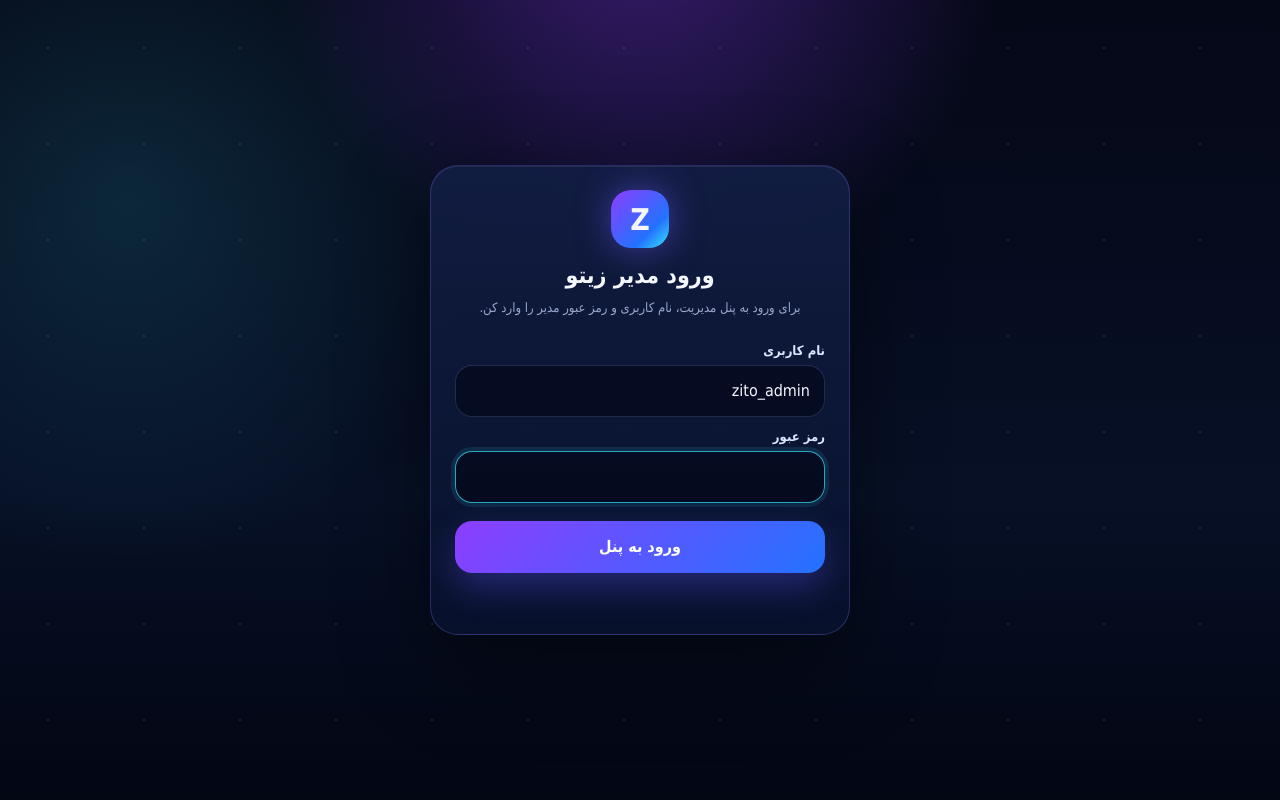
After one commit to TheAlta/ZitoApp, a Python web app: template src/templates/admin_login.html in a window 1280 px wide. The commit adds this page. Run offline with Jinja, Linux system fonts and the light colour scheme; the template is opened without the code that fills it, so the values that code supplies are empty.

Commit message:
Add database-backed admin login

```diff
--- a/src/config.py
+++ b/src/config.py
@@ -19,6 +19,8 @@ class Settings(BaseSettings):
 
     admin_username: str = Field("zito_admin", alias="ADMIN_USERNAME")
     admin_password: str = Field("change-me", alias="ADMIN_PASSWORD")
+    admin_session_secret: str = Field("change-me-admin-session-secret", alias="ADMIN_SESSION_SECRET")
+    admin_session_days: int = Field(3650, alias="ADMIN_SESSION_DAYS")
 
     model_config = SettingsConfigDict(env_file=".env", env_file_encoding="utf-8", extra="ignore")
 
--- a/src/templates/admin.html
+++ b/src/templates/admin.html
@@ -17,6 +17,7 @@
     h1 { margin: 0; font-size: 24px; }
     .muted { margin-top: 5px; color: var(--muted); font-size: 13px; }
     .badge { width: fit-content; border: 1px solid var(--line); background: rgba(255,255,255,.06); border-radius: 999px; padding: 10px 13px; color: #d9e4ff; font-size: 12px; box-shadow: inset 0 1px 0 rgba(255,255,255,.06); backdrop-filter: blur(14px); }
+    .top-actions { display: flex; align-items: center; justify-content: end; gap: 10px; flex-wrap: wrap; }
     .toolbar { display: grid; grid-template-columns: 1fr auto; gap: 12px; padding: 12px; margin-bottom: 16px; border: 1px solid var(--line); border-radius: 22px; background: rgba(10, 19, 47, .72); box-shadow: 0 22px 70px rgba(0,0,0,.30), inset 0 1px 0 rgba(255,255,255,.05); }
     input { width: 100%; height: 48px; border: 1px solid rgba(151, 164, 255, .18); border-radius: 16px; background: rgba(3, 8, 25, .65); color: var(--text); padding: 0 14px; font: inherit; outline: none; transition: .18s ease; }
     input::placeholder { color: #7482a8; }
@@ -24,6 +25,7 @@
     button { border: 0; border-radius: 16px; min-height: 48px; padding: 0 15px; color: white; font: inherit; font-weight: 800; cursor: pointer; background: linear-gradient(135deg, var(--purple), var(--blue)); box-shadow: 0 13px 30px rgba(91, 83, 255, .30); transition: transform .16s ease, opacity .16s ease; }
     button:hover { transform: translateY(-1px); }
     button.danger { background: linear-gradient(135deg, #ff4f7b, #b4235a); box-shadow: 0 13px 30px rgba(255, 79, 123, .20); }
+    button.ghost { background: rgba(255,255,255,.07); border: 1px solid var(--line); box-shadow: none; }
     .grid { display: grid; grid-template-columns: repeat(auto-fill, minmax(310px, 1fr)); gap: 14px; }
     .card { position: relative; overflow: hidden; border: 1px solid var(--line); border-radius: 24px; padding: 16px; background: linear-gradient(180deg, rgba(18, 30, 68, .88), rgba(9, 18, 45, .84)); box-shadow: 0 24px 70px rgba(0,0,0,.34), inset 0 1px 0 rgba(255,255,255,.06); animation: pop .24s ease both; }
     .card::before { content: ""; position: absolute; inset: -80px auto auto -80px; width: 180px; height: 180px; border-radius: 50%; background: rgba(141, 61, 255, .18); filter: blur(10px); }
@@ -48,6 +50,7 @@
         <div><h1>پنل مدیریت زیتو</h1><div class="muted">کنترل کاربران، پاسخ‌های تایید شده و مسیر آموزشی</div></div>
       </div>
       <div id="count" class="badge">در حال بارگذاری</div>
+      <button class="ghost" onclick="logoutAdmin()">خروج</button>
     </header>
 
     <div class="toolbar">
@@ -84,9 +87,10 @@
         </article>`).join("");
     }
 
-    async function loadUsers() { const res = await fetch("/api/admin/users"); if (!res.ok) throw new Error("دسترسی ادمین تایید نشد یا دریافت اطلاعات ناموفق بود."); users = await res.json(); render(); }
+    async function loadUsers() { const res = await fetch("/api/admin/users"); if (res.status === 401) { window.location.href = "/admin/login"; return; } if (!res.ok) throw new Error("دسترسی ادمین تایید نشد یا دریافت اطلاعات ناموفق بود."); users = await res.json(); render(); }
     async function editAnswer(id, current) { const next = prompt("متن جدید پاسخ:", current); if (!next || next.trim() === current.trim()) return; const res = await fetch(`/api/admin/answers/${id}`, { method: "PUT", headers: { "Content-Type": "application/json" }, body: JSON.stringify({ answer_text: next.trim() }) }); if (!res.ok) { alert("ویرایش انجام نشد."); return; } await loadUsers(); }
     async function deleteUser(id) { if (!confirm("این کاربر حذف شود؟")) return; const res = await fetch(`/api/admin/users/${id}`, { method: "DELETE" }); if (!res.ok) { alert("حذف انجام نشد."); return; } await loadUsers(); }
+    async function logoutAdmin() { await fetch("/api/admin/logout", { method: "POST" }); window.location.href = "/admin/login"; }
 
     search.addEventListener("input", render);
     loadUsers().catch((error) => { count.textContent = "خطا"; content.className = "empty"; content.textContent = error.message; });
--- /dev/null
+++ b/src/templates/admin_login.html
@@ -0,0 +1,110 @@
+<!doctype html>
+<html lang="fa" dir="rtl">
+<head>
+  <meta charset="utf-8">
+  <meta name="viewport" content="width=device-width, initial-scale=1">
+  <title>ورود مدیر زیتو</title>
+  <style>
+    @font-face { font-family: "YekanZito"; src: local("Yekan Bakh"), local("IRANYekan"), local("B Yekan"), local("Yekan"); font-display: swap; }
+    * { box-sizing: border-box; }
+    :root { color-scheme: dark; --text: #f4f7ff; --muted: #98a7cb; --line: rgba(131,119,255,.26); --purple: #8d3dff; --blue: #2372ff; --danger: #ff6d91; }
+    body {
+      margin: 0;
+      min-height: 100vh;
+      display: grid;
+      place-items: center;
+      padding: 18px;
+      font-family: "YekanZito", Tahoma, Arial, sans-serif;
+      color: var(--text);
+      background:
+        radial-gradient(circle at 50% -10%, rgba(141,61,255,.38), transparent 34%),
+        radial-gradient(circle at 10% 25%, rgba(55,230,255,.13), transparent 28%),
+        linear-gradient(180deg, #050817, #071026 62%, #030613);
+    }
+    body::before { content: ""; position: fixed; inset: 0; pointer-events: none; background-image: radial-gradient(circle, rgba(255,255,255,.62) 0 1px, transparent 1.6px); background-size: 96px 96px; opacity: .16; }
+    .card {
+      position: relative;
+      z-index: 1;
+      width: min(420px, 100%);
+      border: 1px solid var(--line);
+      border-radius: 28px;
+      padding: 24px;
+      background: linear-gradient(180deg, rgba(18,30,68,.9), rgba(9,18,45,.86));
+      box-shadow: 0 28px 90px rgba(0,0,0,.46), inset 0 1px 0 rgba(255,255,255,.07);
+    }
+    .mark { width: 58px; height: 58px; margin: 0 auto 14px; border-radius: 20px; display: grid; place-items: center; font-size: 30px; font-weight: 900; background: linear-gradient(135deg, var(--purple), var(--blue) 70%, #37e6ff); box-shadow: 0 0 34px rgba(112,92,255,.5); }
+    h1 { margin: 0; text-align: center; font-size: 23px; }
+    p { margin: 8px 0 22px; text-align: center; color: var(--muted); line-height: 1.9; font-size: 13px; }
+    label { display: block; margin: 12px 0 7px; color: #dce5ff; font-size: 13px; font-weight: 800; }
+    input {
+      width: 100%;
+      height: 52px;
+      border: 1px solid rgba(151,164,255,.2);
+      border-radius: 17px;
+      background: rgba(3,8,25,.68);
+      color: var(--text);
+      padding: 0 14px;
+      font: inherit;
+      outline: none;
+    }
+    input:focus { border-color: rgba(55,230,255,.72); box-shadow: 0 0 0 4px rgba(55,230,255,.1); }
+    button {
+      width: 100%;
+      height: 52px;
+      margin-top: 18px;
+      border: 0;
+      border-radius: 17px;
+      cursor: pointer;
+      color: white;
+      font: inherit;
+      font-weight: 900;
+      background: linear-gradient(135deg, var(--purple), var(--blue));
+      box-shadow: 0 14px 34px rgba(91,83,255,.34);
+    }
+    button:disabled { opacity: .62; cursor: wait; }
+    .error { min-height: 25px; margin-top: 12px; text-align: center; color: var(--danger); font-size: 12px; line-height: 1.8; }
+  </style>
+</head>
+<body>
+  <main class="card">
+    <div class="mark">Z</div>
+    <h1>ورود مدیر زیتو</h1>
+    <p>برای ورود به پنل مدیریت، نام کاربری و رمز عبور مدیر را وارد کن.</p>
+    <form id="loginForm">
+      <label for="username">نام کاربری</label>
+      <input id="username" autocomplete="username" value="zito_admin">
+      <label for="password">رمز عبور</label>
+      <input id="password" type="password" autocomplete="current-password" autofocus>
+      <button id="submit" type="submit">ورود به پنل</button>
+      <div id="error" class="error"></div>
+    </form>
+  </main>
+  <script>
+    const form = document.querySelector("#loginForm");
+    const username = document.querySelector("#username");
+    const password = document.querySelector("#password");
+    const submit = document.querySelector("#submit");
+    const error = document.querySelector("#error");
+
+    form.addEventListener("submit", async (event) => {
+      event.preventDefault();
+      error.textContent = "";
+      submit.disabled = true;
+      try {
+        const res = await fetch("/api/admin/login", {
+          method: "POST",
+          headers: { "Content-Type": "application/json" },
+          body: JSON.stringify({ username: username.value.trim(), password: password.value })
+        });
+        const data = await res.json();
+        if (!res.ok) throw new Error(data.detail || "ورود ناموفق بود.");
+        window.location.href = "/admin";
+      } catch (err) {
+        error.textContent = err.message;
+      } finally {
+        submit.disabled = false;
+      }
+    });
+  </script>
+</body>
+</html>
```
Also changed, not shown: migrations/versions/20260714_0002_admins.py (added, +32 -0 lines), src/api/routes.py (+24 -2 lines), src/main.py (+13 -6 lines), src/models.py (+11 -0 lines), src/schemas.py (+10 -0 lines), src/security.py (+100 -12 lines), src/seed.py (+13 -1 lines), 1 other file.
